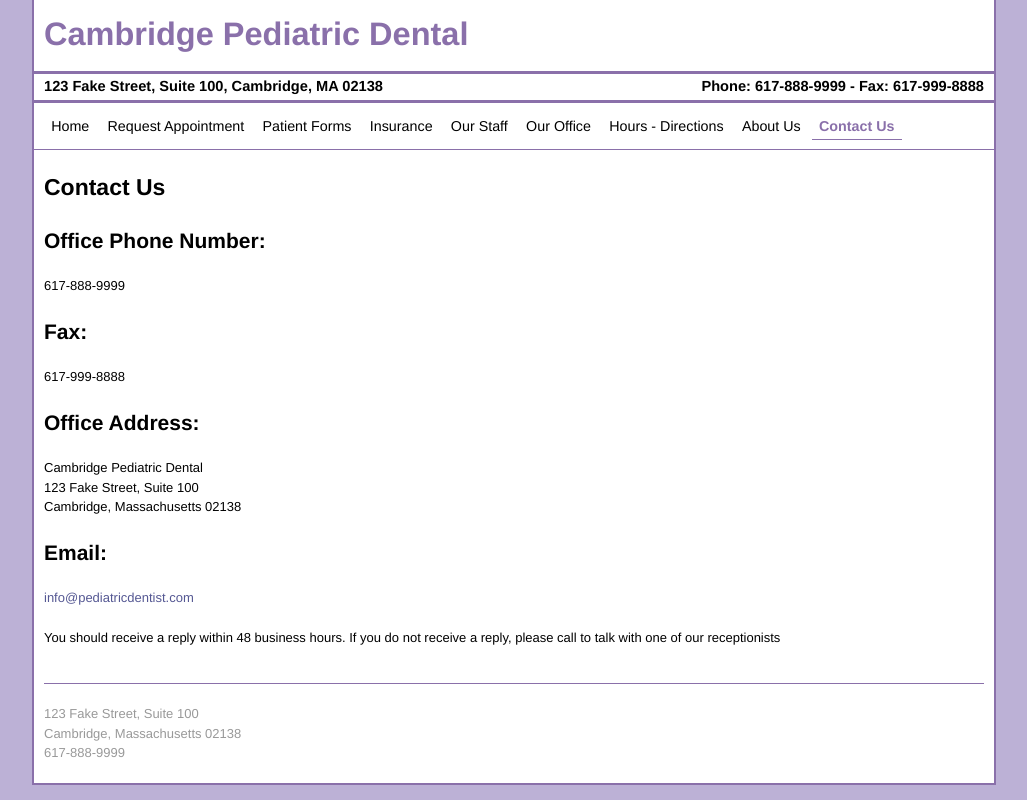
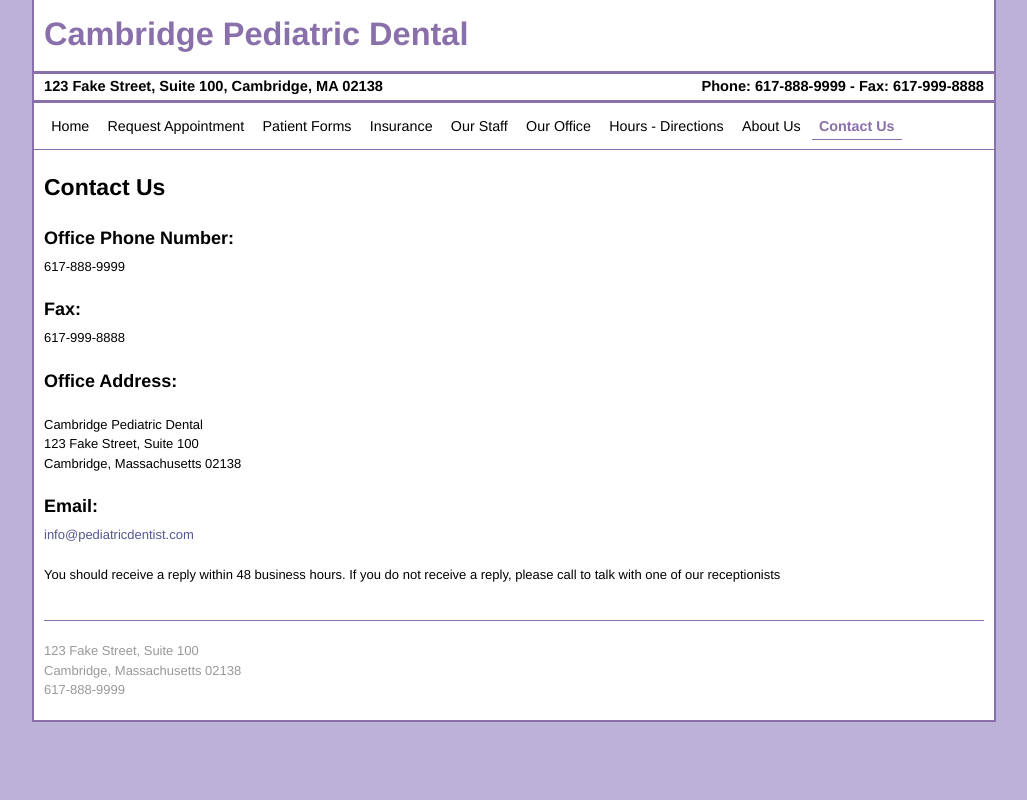
Before and after one commit to spullen/cscie12-final-project, a PHP site: page /contact.php in a window 1280 px wide. Shown: the whole page, without its empty margins (126-1153 px from the left). Run offline with PHP 8.4, Linux system fonts and the light colour scheme; some libraries are stand-ins or nearby versions.

Commit message:
Adding classes to form buttons, styles to contact us page

```diff
--- a/contact.php
+++ b/contact.php
@@ -3,7 +3,7 @@
   $pageId = 'contact';
 ?>
 <?php include 'includes/header.php' ?>
-<div class="grid-100">
+<div class="grid-100" id="contact-information">
   <h2>Contact Us</h2>
   <h3>Office Phone Number:</h3>
   <p>617-888-9999</p>
--- a/includes/header.php
+++ b/includes/header.php
@@ -24,4 +24,5 @@
     <address>123 Fake Street, Suite 100, Cambridge, MA 02138</address>
     <span class="phone">Phone: 617-888-9999 - Fax: 617-999-8888</span>
   </div>
+  <hr class="header-separator">
 <?php include 'includes/navigation.php' ?>
--- a/includes/navigation.php
+++ b/includes/navigation.php
@@ -1,4 +1,3 @@
-<hr class="header-separator">
 <div class="grid-100">
   <nav id="main-navigation">
     <ul>
--- a/stylesheets/application.css
+++ b/stylesheets/application.css
@@ -77,6 +77,11 @@ a:hover {
   padding: 0;
 }
 
+#contact-information h3 {
+  font-size: 18px;
+  margin-bottom: 5px;
+}
+
 .hidden {
   display: none;
   margin: 0;
@@ -106,12 +111,6 @@ a:hover {
   float: right;
 }
 
-@media (max-width: 867px) {
-  .header-information .phone {
-    float: left;
-  }
-}
-
 .gallery-item {
   text-align: center;
   margin: 1em auto;
@@ -127,6 +126,10 @@ a:hover {
 }
 
 @media (max-width: 867px) {
+  .header-information .phone {
+    float: left;
+  }
+
   .staff-profile .image-container {
     text-align: center;
   }
```
Also changed, not shown: appointment.php (+4 -4 lines).
